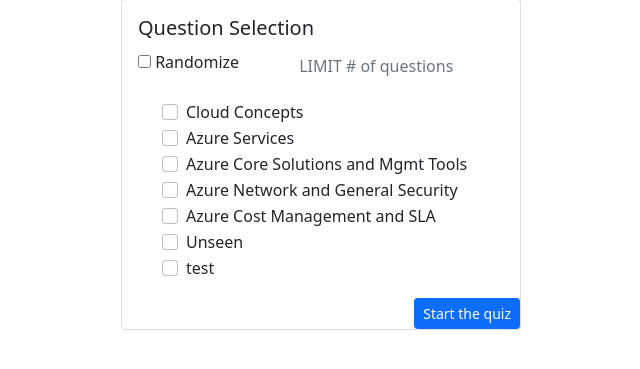
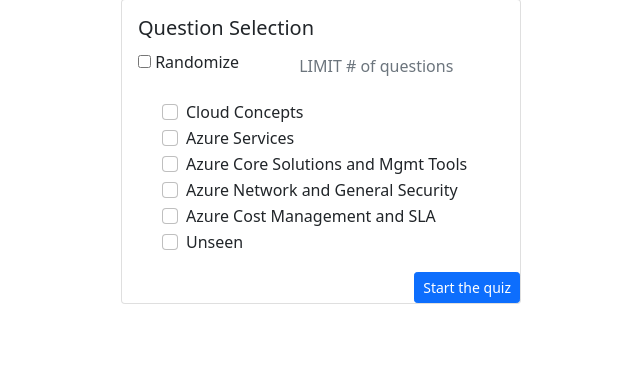
Before and after one commit to rob3rt-keating/Q, a FastAPI app: page /start_quiz in a window 1280 px wide. Shown: the part 105-474 px from the top of the page, without its empty margins (341-981 px from the left). Run offline with FastAPI, Linux system fonts and the light colour scheme.

Commit message:
UI cleanup

```diff
--- a/templates/start.html
+++ b/templates/start.html
@@ -61,10 +61,11 @@
                                 <input class="form-check-input" type="checkbox" id="unseen" name="unseen" value="none" >
                                 <label class="form-check-label">Unseen</label>
                             </div>
-                            <div class="form-check">
+                    {#        <div class="form-check">
                                 <input class="form-check-input" type="checkbox" id="test" name="test" value="none" >
                                 <label class="form-check-label">test</label>
                             </div>
+                    #}
                         </div>
                     </div>
                     <div class="md-3 text-end">
```
